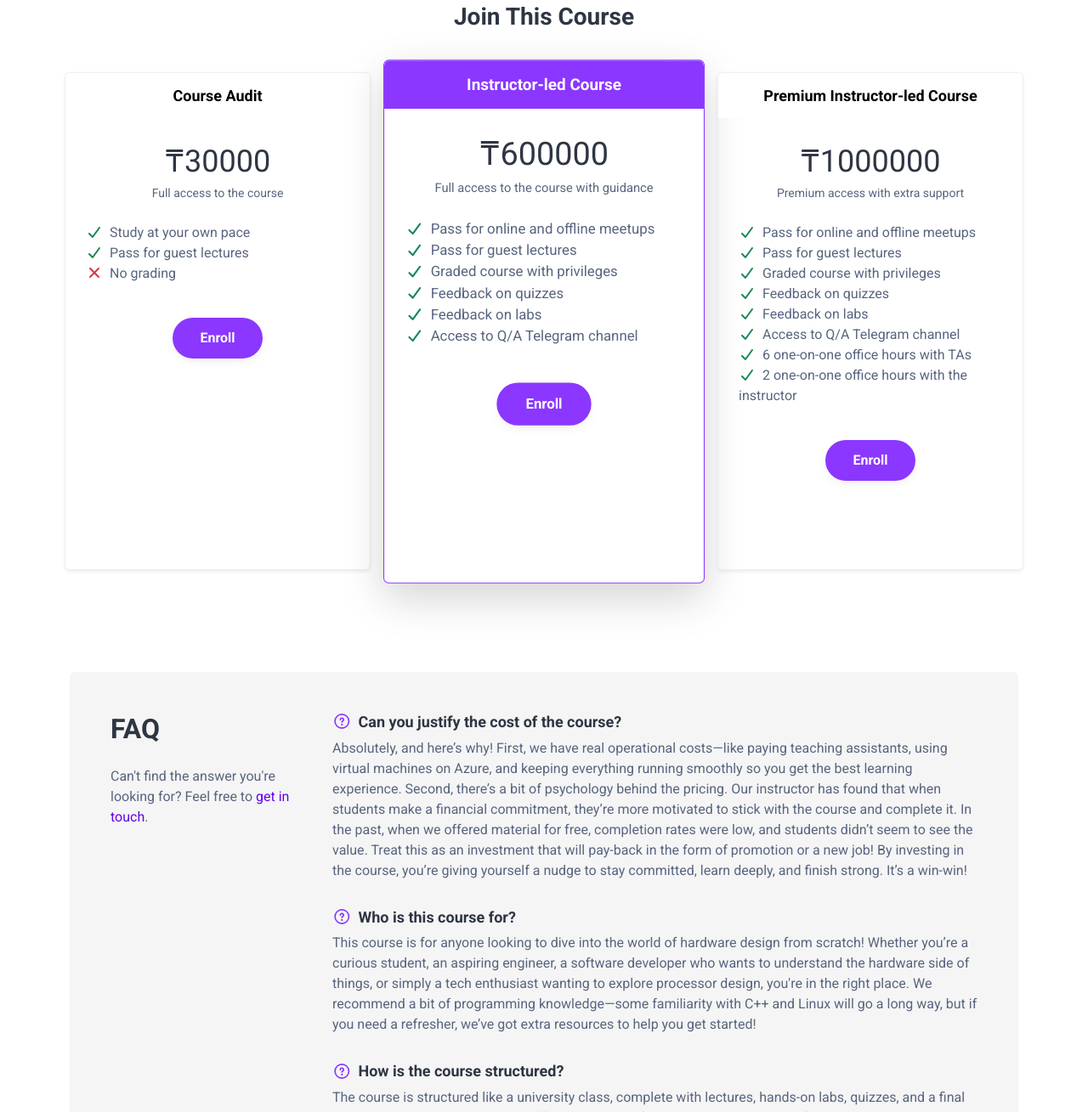
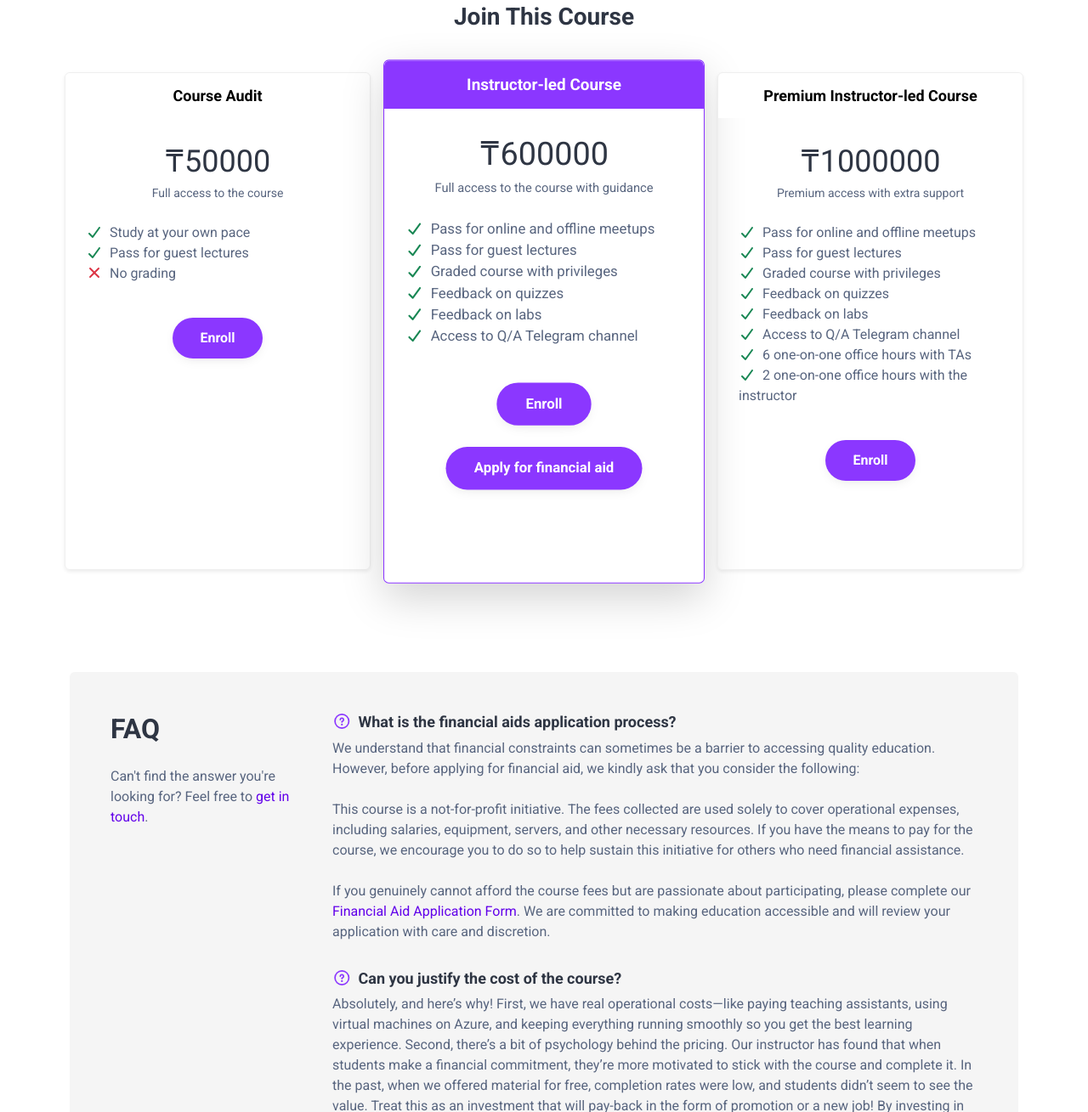
Before and after one commit to kabylkas/p, a website: page mdv101/index.html in a window 1280 px wide. Shown: the part 10635-11944 px from the top of the page at 85% size. Drawn offline with Linux system fonts and the light colour scheme.

Commit message:
Add financial aids information

```diff
--- a/mdv101/index.html
+++ b/mdv101/index.html
@@ -1180,7 +1180,7 @@
                                 <div class="plan-details p-4 d-flex flex-column justify-content-between">
                                     <div>
                                         <div class="plan-desc text-center mb-4">
-                                            <div class="plan-price">₸30000</div>
+                                            <div class="plan-price">₸50000</div>
                                             <div class="plan-price-desc">Full access to the course</div>
                                         </div>
                                         <ul class="list-unstyled">
@@ -1217,7 +1217,8 @@
                                         </ul>
                                     </div>
                                     <div class="text-center mt-4">
-                                        <a class="btn btn-primary" target="_blank" href="https://docs.google.com/forms/d/e/1FAIpQLSccIDsOdgApNGYjLq0vmZ3Ory10M6E8XLp-Wy1GQ6PRogmrjA/viewform?usp=sf_link">Enroll</a>
+                                        <a class="btn btn-primary" target="_blank" href="https://docs.google.com/forms/d/e/1FAIpQLSccIDsOdgApNGYjLq0vmZ3Ory10M6E8XLp-Wy1GQ6PRogmrjA/viewform?usp=sf_link">Enroll</a><br><br>
+                                        <a class="btn btn-primary" href="#faq-financial-aid">Apply for financial aid</a>
                                     </div>
                                 </div>
                             </div>
@@ -1272,6 +1273,12 @@
 							</div>
 							<div class="col-12 col-lg-9">
 								<div class="faq-items pl-lg-3">
+									<div class="item" id="faq-financial-aid">
+										<h4 class="faq-q mb-2"><i class="far fa-question-circle me-2 text-primary"></i>What is the financial aids application process?</h4>
+										<div class="faq-a">
+											<p>We understand that financial constraints can sometimes be a barrier to accessing quality education. However, before applying for financial aid, we kindly ask that you consider the following:<br><br>This course is a not-for-profit initiative. The fees collected are used solely to cover operational expenses, including salaries, equipment, servers, and other necessary resources. If you have the means to pay for the course, we encourage you to do so to help sustain this initiative for others who need financial assistance.<br><br>If you genuinely cannot afford the course fees but are passionate about participating, please complete our <a target="_blank" href="https://docs.google.com/forms/d/e/1FAIpQLSdbGhZl_lV4kvVw13s9I1qFxV96r-uJSg3yiWwfV5_SJnZlBg/viewform?usp=sf_link">Financial Aid Application Form</a>. We are committed to making education accessible and will review your application with care and discretion.</p>
+										</div>
+									</div><!--//item-->
 									<div class="item">
 										<h4 class="faq-q mb-2"><i class="far fa-question-circle me-2 text-primary"></i>Can you justify the cost of the course?</h4>
 										<div class="faq-a">
```
